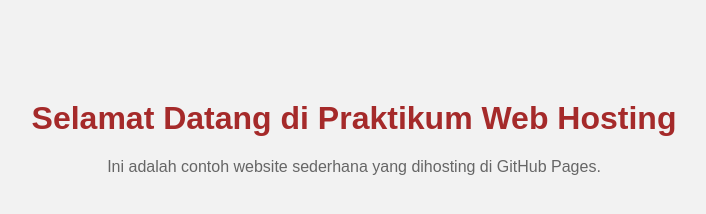
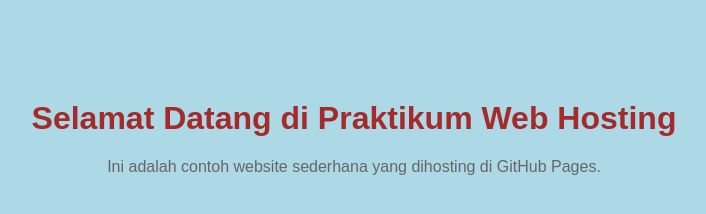
Before and after one commit to KalyaHumaida/modul10percobaan2, a plain HTML site: page index.html in a window 1280 px wide. Shown: the whole page, without its empty margins (286-992 px from the left). Drawn offline with Linux system fonts and the light colour scheme.

Commit message:
Update style.css

```diff
--- a/style.css
+++ b/style.css
@@ -1,6 +1,6 @@
 body {
   font-family: Arial, sans-serif;
-  background-color: #f2f2f2;
+  background-color: #add8e6;
   text-align: center;
   margin-top: 100px;
 }
```
